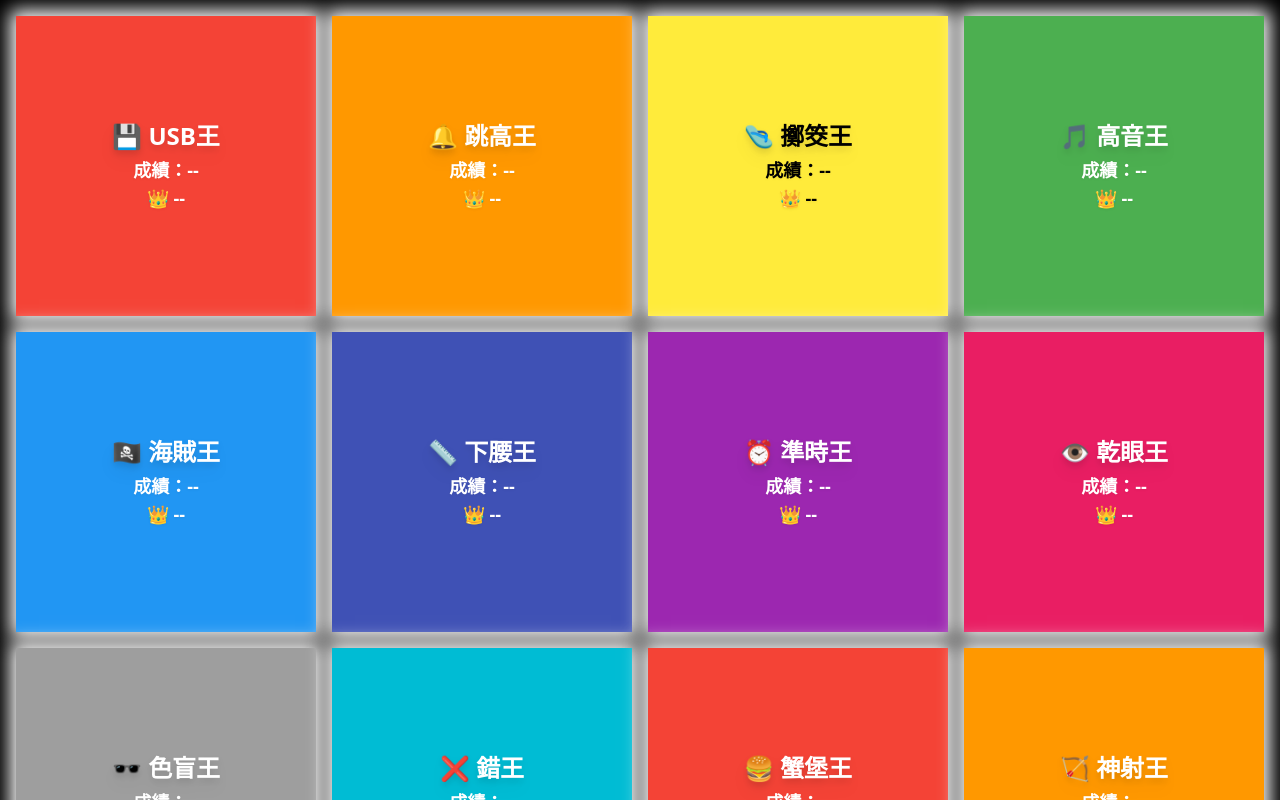
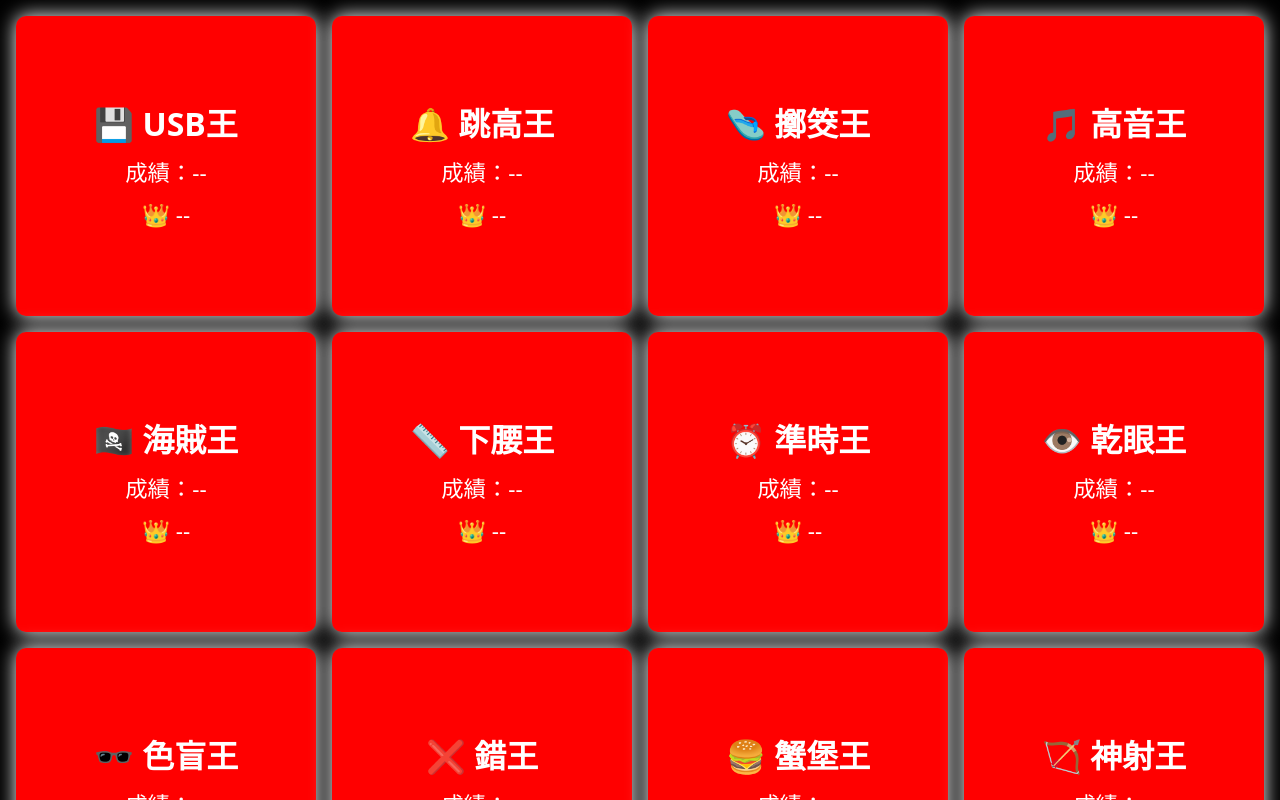
Before and after one commit to shuting72/who-is-yu-gi-oh, a Next.js app: page /display in a window 1280 px wide. Built offline with nearby package versions, Linux system fonts and the light colour scheme.

Commit message:
調整總表與排行畫面樣式，4x4 正方格，放大光暈與字體

```diff
--- a/pages/display.js
+++ b/pages/display.js
@@ -42,7 +42,7 @@ export default function DisplayPage() {
       {pageIndex === 0 ? (
         <div className={styles.grid}>
           {dummyRankings.map((game, i) => (
-            <div className={`${styles.card} ${styles['color' + (i % 10)]}`} key={i}>
+            <div className={styles.cell} key={i}>
               <div className={styles.title}>{game.icon} {game.name}</div>
               <div className={styles.score}>成績：--</div>
               <div className={styles.champion}>👑 --</div>
--- a/styles/display.module.css
+++ b/styles/display.module.css
@@ -1,6 +1,12 @@
-
 .container {
-  @apply w-screen h-screen bg-black text-white flex items-center justify-center overflow-hidden;
+  background: black;
+  color: white;
+  width: 100vw;
+  height: 100vh;
+  overflow: hidden;
+  display: flex;
+  justify-content: center;
+  align-items: center;
 }
 
 .grid {
@@ -8,66 +14,73 @@
   grid-template-columns: repeat(4, 1fr);
   grid-template-rows: repeat(4, 1fr);
   gap: 1rem;
-  padding: 1rem;
   width: 100%;
   height: 100%;
+  padding: 1rem;
   box-sizing: border-box;
 }
 
-.card {
-  @apply flex flex-col items-center justify-center rounded-none font-bold text-xl text-white shadow-lg;
-  width: 100%;
+.cell {
+  display: flex;
+  flex-direction: column;
+  justify-content: center;
+  align-items: center;
   aspect-ratio: 1 / 1;
-  box-shadow: 0 0 18px 6px white;
+  background: #f00;
+  color: white;
+  font-size: 1.5rem;
+  border-radius: 10px;
+  box-shadow: 0 0 20px white;
 }
 
 .title {
-  @apply text-2xl font-bold mb-1 drop-shadow-lg;
+  font-size: 2rem;
+  font-weight: bold;
+  text-align: center;
 }
 
-.score {
-  @apply text-lg font-semibold drop-shadow-sm;
-}
-
-.champion {
-  @apply text-lg drop-shadow-sm;
+.score, .champion {
+  margin-top: 0.5rem;
+  font-size: 1.4rem;
+  text-align: center;
 }
 
 .rankingRow {
-  @apply flex justify-center items-center w-full h-full gap-12 bg-black text-white p-10;
+  display: flex;
+  justify-content: center;
+  align-items: center;
+  gap: 3rem;
+  width: 100%;
+  height: 100%;
 }
 
 .rankingBlock {
-  @apply bg-zinc-900 rounded-xl p-10 shadow-xl text-white;
-  width: 38%;
-  min-width: 320px;
-  box-shadow: 0 0 25px 10px white;
+  background: #1c1c1c;
+  border-radius: 1rem;
+  padding: 2rem 3rem;
+  box-shadow: 0 0 30px white;
+  text-align: center;
+  flex: 1;
+  max-width: 40%;
 }
 
 .rankingTitle {
-  @apply text-3xl font-bold mb-6 flex justify-center items-center gap-2;
+  font-size: 2.5rem;
+  font-weight: bold;
+  margin-bottom: 1.5rem;
 }
 
 .rankingList {
-  @apply list-none pl-0 text-xl font-medium text-white;
+  list-style: none;
+  padding: 0;
+  margin: 0;
+  font-size: 1.8rem;
 }
 
 .rankIcon {
-  @apply mr-2;
+  margin-right: 0.5rem;
 }
 
 .rankText {
-  @apply inline-block;
+  font-size: 1.6rem;
 }
-
-/* 固定十種顏色，用於不同關卡預設顏色 */
-.color0 { background-color: #f44336; }
-.color1 { background-color: #ff9800; }
-.color2 { background-color: #ffeb3b; color: #000; }
-.color3 { background-color: #4caf50; }
-.color4 { background-color: #2196f3; }
-.color5 { background-color: #3f51b5; }
-.color6 { background-color: #9c27b0; }
-.color7 { background-color: #e91e63; }
-.color8 { background-color: #9e9e9e; }
-.color9 { background-color: #00bcd4; }
```
